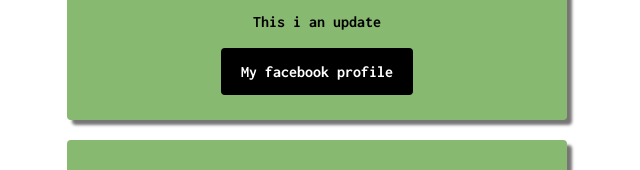
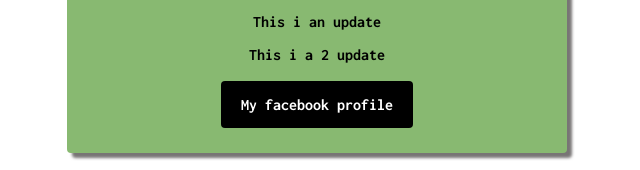
Before and after one commit to magoar/profile, a plain HTML site: page index.html in a window 1280 px wide. Shown: the part 413-583 px from the top of the page, without its empty margins (323-963 px from the left). Drawn offline with Linux system fonts and the light colour scheme.

```diff
--- a/index.html
+++ b/index.html
@@ -21,6 +21,7 @@
              to entrepreneurs and creative people around the world 🌍
           </p>
           <p>This i an update</p>
+          <p>This i a 2 update</p>
           <br>
           <a href="https://www.facebook.com/mago.arcera" class="btn-black" target="_blank">
             My facebook profile
```
